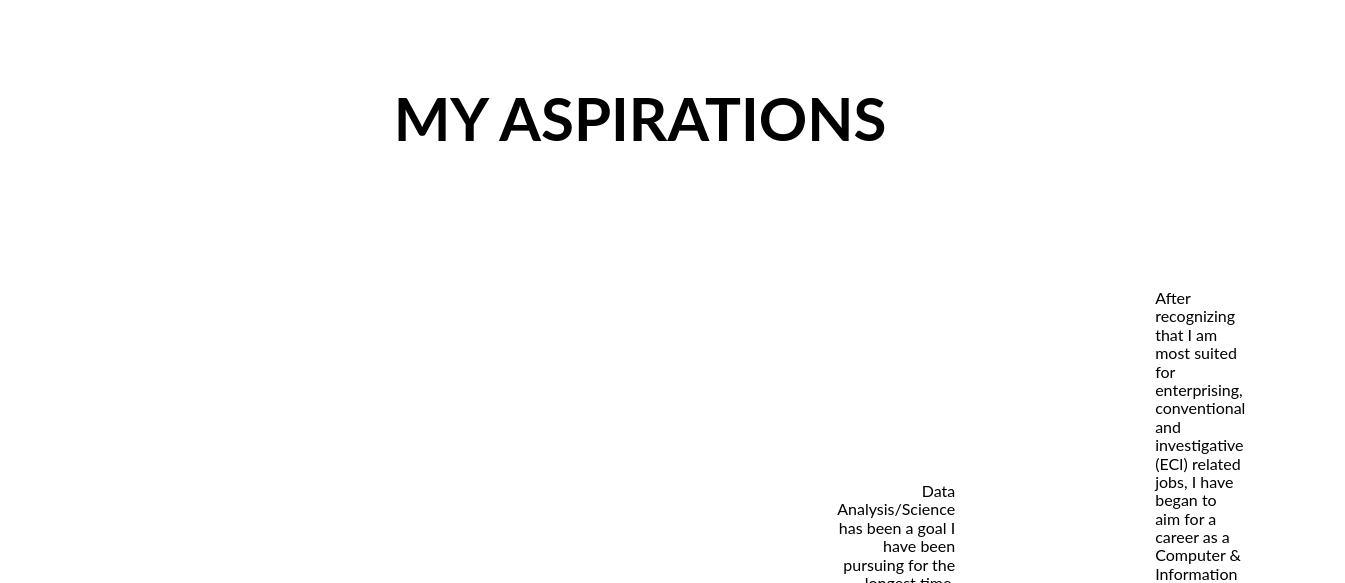
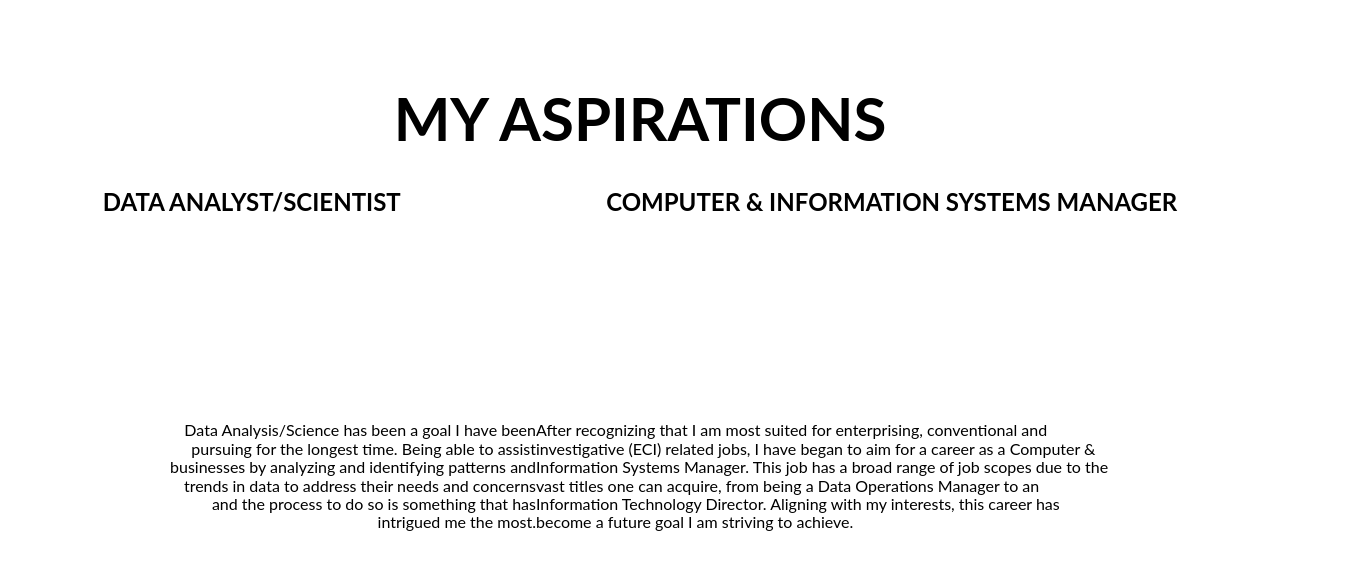
Before and after one commit to roselller/PersonalWebsite, a plain HTML site: page index.html in a window 1280 px wide. Shown: the part 156-739 px from the top of the page, 1345 px wide, since content can reach past the window. Drawn offline with Linux system fonts and the light colour scheme.

Commit message:
EDITED index-style.css

```diff
--- a/index-style.css
+++ b/index-style.css
@@ -60,33 +60,26 @@ h1, h2, h3, h6, p, label{
 
 #aspiration{
    display: flex;
-   align-items: center;
-   justify-content: center;
-   padding: 250px;
+   flex: 50%;
+   align-items: right;
+   justify-content: space-around;
+   padding-top: 170px;
+}
+
+#aspiration-2{
+   display: flex;
+   flex: 50%;
+   align-items: left;
+   justify-content: space-around;
+   padding: 170px;
 }
 
 #aspiration-subtitle-DA{
-   padding: 25px 100px;
    text-align: right;
-   width: 100%;
-}
-
-#aspiration-subtitle-CISM{
-   padding: 25px 100px;
-   text-align: left;
-   width: 100%;
 }
 
 #aspiration-paragraph-DA{
-   padding: 25px 100px;
    text-align: right;
-   width: auto;
-}
-
-#aspiration-paragraph-CISM{
-   padding: 25px 100px;
-   text-align: left;
-   width: auto;
 }
 
 /*--Personal styling--*/
--- a/index.html
+++ b/index.html
@@ -22,9 +22,11 @@
    </header>
 
    <h1 id="aspiration-title"><center>MY ASPIRATIONS</center></h1>
-   <section id="aspiration"> <!--First section for aspirations for my future career-->
+   <section id="aspiration"> <!--First section first part for aspirations for my future career-->
       <h2 id="aspiration-subtitle-DA">DATA ANALYST/SCIENTIST</h2>
       <h2 id="aspiration-subtitle-CISM">COMPUTER & INFORMATION SYSTEMS MANAGER</h2>
+   </section>
+   <section id="aspiration-2"> <!--First section second part for aspirations-->
       <p id="aspiration-paragraph-DA">Data Analysis/Science has been a goal I have been pursuing for the longest time. Being able to assist businesses by analyzing and identifying patterns and trends in data to address their needs and concerns and the process to do so is something that has intrigued me the most.</p>
       <p id="aspiration-paragraph-CISM">After recognizing that I am most suited for enterprising, conventional and investigative (ECI) related jobs, I have began to aim for a career as a Computer & Information Systems Manager. This job has a broad range of job scopes due to the vast titles one can acquire, from being a Data Operations Manager to an Information Technology Director. Aligning with my interests, this career has become a future goal I am striving to achieve.</p>
    </section>
```
